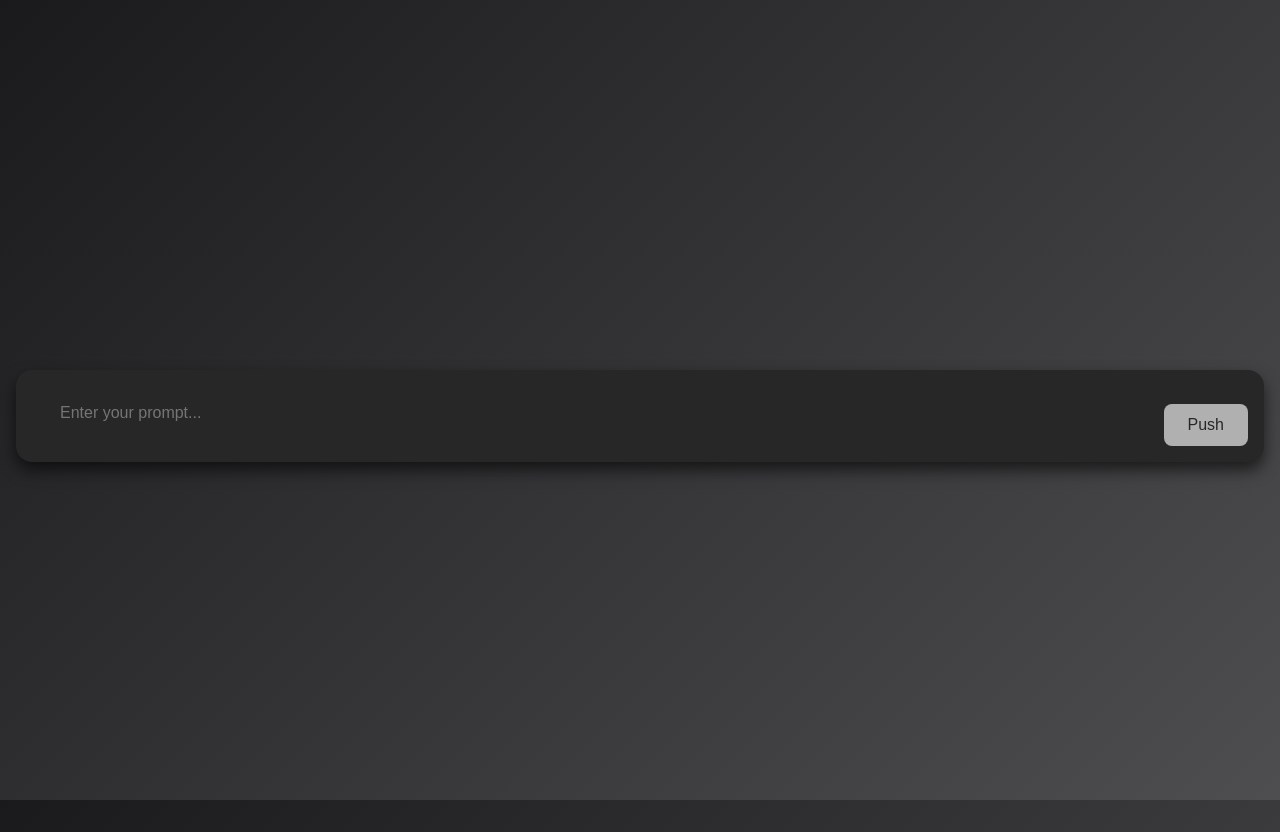
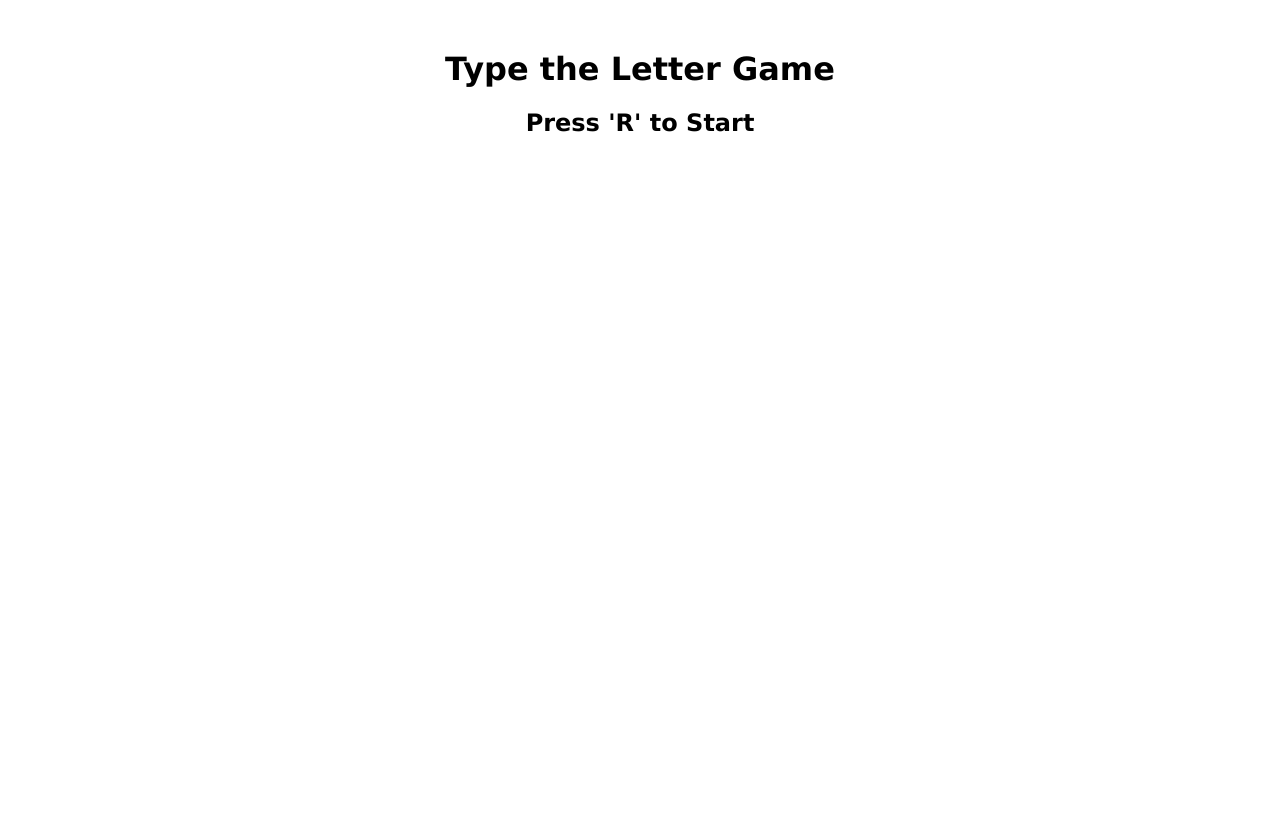
Before and after one commit to WallowWaz/push-mvp, a React (Create React App) app: page / in a window 1280 px wide. After the commit the page ends 800 px from the top, so only its background shows below. Built offline with nearby package versions, Linux system fonts and the light colour scheme.

Commit message:
Reconnect to Github

```diff
--- a/src/App.css
+++ b/src/App.css
@@ -1,116 +1,100 @@
-/* Global Styles */
-body, html {
-  margin: 0;
-  padding: 0;
-  height: 100%;
-  background: linear-gradient(135deg, #1a1a1d, #4e4e50); /* Subtle gradient background */
-  color: #f5f5f5;
-  font-family: 'Roboto', sans-serif; /* Modern font */
+.game-container {
+  text-align: center;
+  margin-top: 50px;
+  /* Use Verdana first, then common monospace fonts, then generic sans-serif */
+  font-family: Verdana, Consolas, 'Courier New', monospace, sans-serif;
 }
 
-/* Container centers content */
-.container {
-  display: flex;
-  align-items: center;
-  justify-content: center;
-  height: 100vh;
-  padding: 1rem;
+.target-letter {
+  font-size: 100px;
+  font-weight: bold;
+  margin: 20px;
+  /* Prioritize clear monospace fonts for the target letter */
+  font-family: Consolas, 'Courier New', 'Lucida Console', Monaco, monospace;
 }
 
-/* App box styling */
-.app-box {
-  text-align: center;
-  padding: 2rem;
-  border: none;
-  border-radius: 16px;
-  box-shadow: 0 8px 16px rgba(0, 0, 0, 0.6);
-  background-color: #272727;
-  width: 100%;
-  max-width: 100%; /* Removed fixed max-width */
-  position: relative; /* Establish positioning context for button */
+button {
+  padding: 10px 20px;
+  font-size: 16px;
+  cursor: pointer;
 }
 
-/* Input field styling */
-.input-field {
-  width: 100%;
-  display: block;
-  margin: 0; /* Flush with container */
-  padding: 0.1rem 0.75rem 0.5rem 0.75rem; /* Minimal top padding to push text to the top */
-  background-color: transparent;  /* Seamless with app box */
-  border: none; /* No borders */
-  color: #f5f5f5;
-  font-size: 1rem;
-  text-align: left; /* Align text to the left */
-  box-sizing: border-box;
+.game-over p,
+.game-play p {
+  font-size: 20px;
 }
 
-/* Remove focus outline and glowing effect */
-.input-field:focus {
-  outline: none;
-  box-shadow: none;
+.speed-indicator {
+  font-size: 18px;
+  font-style: italic;
+  /* Red/Average style (Default) */
+  color: #8B0000; /* Dark red text */
+  font-weight: bold;
+  text-shadow:
+    0 0 3px #FF4500, /* Red-orange inner */
+    0 0 6px #DC143C; /* Crimson outer */
+  margin-top: -15px;
+  margin-bottom: 10px;
+  transition: text-shadow 0.3s ease-out, color 0.3s ease-out; /* Smooth transition */
 }
 
-/* Placeholder styling */
-.input-field::placeholder {
-  text-align: left; /* Align placeholder text to the left */
+/* Style for the "Good!" state (Yellow Glow) */
+.speed-indicator.good {
+  color: #660; /* Darker yellow text */
+  text-shadow:
+    0 0 5px #ff0,   /* Inner yellow glow */
+    0 0 10px #ff0,  /* Middle yellow glow */
+    0 0 15px #ffcc00; /* Fainter outer yellow-orange */
 }
 
-/* Push It button styling */
-.push-button {
-  position: absolute; /* Lock button's position within .app-box */
-  bottom: 1rem;       /* Distance from bottom */
-  right: 1rem;        /* Distance from right */
-  padding: 0.75rem 1.5rem;
-  border: none;
-  border-radius: 8px;
-  background-color: #b0b0b0;  /* More grey background */
-  color: #272727; /* Dark text for contrast */
-  font-size: 1rem;
-  cursor: pointer;
-  transition: box-shadow 0.3s ease, transform 0.3s ease;
+/* Style for the "Amazing!" state (Green Glow) */
+.speed-indicator.amazing {
+  color: #030; /* Darker green text */
+  text-shadow:
+    0 0 5px #0f0,   /* Inner green glow */
+    0 0 10px #0f0,  /* Middle green glow */
+    0 0 15px #0c0,  /* Outer green glow */
+    0 0 20px #090;  /* Fainter outer green */
 }
 
-/* Button hover effect */
-.push-button:hover {
-  box-shadow: 0 0 12px 4px #ffffff; /* White glowing effect */
-  transform: translateY(-2px);
-}
+/* --- Mobile Styles --- */
+@media (max-width: 600px) {
+  .game-container {
+    margin-top: 20px;
+    padding: 10px;
+  }
 
-/* Loading message styling */
-.loading {
-  margin-top: 1rem;
-  font-size: 1rem;
-}
+  h1 {
+    font-size: 1.8em; /* Slightly smaller title */
+  }
 
-/* Result message styling */
-.result {
-  margin-top: 1rem;
-  font-size: 1rem;
-}
+  .target-letter {
+    font-size: 80px; /* Smaller target letter */
+    margin: 15px;
+  }
 
-/* Link styling */
-.result a {
-  color: #00e6ff;
-  text-decoration: none;
-}
+  .game-over h2,
+  .game-play p {
+    font-size: 18px; /* Adjust text size */
+  }
 
-.result a:hover {
-  text-decoration: underline;
-}
+  .game-over p {
+     margin-bottom: 15px;
+  }
 
-/* Enhanced mobile responsiveness */
-@media (max-width: 480px) {
-  .app-box {
-    padding: 1.5rem;
-    margin: 0 1rem;
+  button {
+    padding: 12px 25px; /* Larger button for tapping */
+    font-size: 18px;
   }
-  .push-button {
-    position: static; /* Remove absolute positioning to flow properly */
-    width: 100%;
-    padding: 0.75rem;
-    margin-top: 1rem; /* Add space above button */
+
+  .speed-indicator {
+    font-size: 16px;
+    margin-top: -10px;
   }
-  .input-field {
-    padding: 0.25rem 0.75rem 0.5rem 0.75rem;
+
+  /* Ensure game area is easily tappable to focus input */
+  .game-play {
+     cursor: pointer; /* Indicate tappable area */
+     padding-bottom: 20px; /* Add some space at the bottom */
   }
 }
--- a/src/App.js
+++ b/src/App.js
@@ -1,51 +1,209 @@
-import React, { useState } from 'react';
+import React, { useState, useEffect, useRef, useCallback } from 'react';
 import './App.css';
 
-function App() {
-  const [prompt, setPrompt] = useState('');
-  const [loading, setLoading] = useState(false);
-  const [appReady, setAppReady] = useState(false);
+const lowercaseLetters = 'abcdefghijklmnopqrstuvwxyz';
+const uppercaseLetters = 'ABCDEFGHIJKLMNOPQRSTUVWXYZ';
 
-  const handlePushIt = () => {
-    setLoading(true);
-    setAppReady(false);
-    // Simulate code generation/deployment delay
-    setTimeout(() => {
-      setLoading(false);
-      setAppReady(true);
-    }, 2000);
+export default function App() {
+  const [targetLetter, setTargetLetter] = useState('');
+  const [score, setScore] = useState(0);
+  const [timeLeft, setTimeLeft] = useState(1200); // Make the initial timer slightly faster
+  const [gameOver, setGameOver] = useState(true); // Start in pre-game state
+  const timerRef = useRef(null);
+  const [availableLetters, setAvailableLetters] = useState(lowercaseLetters);
+  const [letterTimestamp, setLetterTimestamp] = useState(0); // Timestamp when the current letter appeared
+  const [speedIndicator, setSpeedIndicator] = useState(''); // To display 'average', 'good', 'amazing'
+  const [gameStartTime, setGameStartTime] = useState(0); // Timestamp when the game started
+  const [roundCount, setRoundCount] = useState(0); // Track successful rounds
+  const inputRef = useRef(null); // Ref for the hidden input
+
+  // Basic mobile detection (can be improved)
+  const isMobile = /Mobi|Android/i.test(navigator.userAgent);
+
+  // Effect to update the available letters based on ROUND COUNT
+  useEffect(() => {
+    let currentPool = lowercaseLetters;
+    // Lower round thresholds (e.g., 15, 30, 45 rounds)
+    if (roundCount >= 45) { // Round 45+: All capitals
+      currentPool += uppercaseLetters;
+    } else if (roundCount >= 30) { // Round 30-44: Add first 15 capitals
+      currentPool += uppercaseLetters.substring(0, 15);
+    } else if (roundCount >= 15) { // Round 15-29: Add first 5 capitals
+      currentPool += uppercaseLetters.substring(0, 5);
+    }
+
+    // Update state only if the pool has changed
+    setAvailableLetters((prevAvailableLetters) => {
+        if (currentPool !== prevAvailableLetters) {
+            console.log(`Round: ${roundCount}, Updated letter pool size: ${currentPool.length}`);
+            return currentPool;
+        }
+        return prevAvailableLetters; // No change needed
+    });
+
+  }, [roundCount]); // Rerun effect only when roundCount changes
+
+  const generateLetter = useCallback(() => {
+    const randomIndex = Math.floor(Math.random() * availableLetters.length);
+    const letter = availableLetters[randomIndex];
+    console.log('Generated letter:', letter, 'from pool size:', availableLetters.length);
+    return letter;
+  }, [availableLetters]);
+
+  // Function to focus the hidden input on mobile
+  const focusInput = useCallback(() => {
+    if (isMobile && inputRef.current) {
+      inputRef.current.focus();
+    }
+  }, [isMobile]); // Dependency on isMobile
+
+  const startGame = useCallback(() => {
+    setScore(0);
+    setTimeLeft(1200);
+    setGameOver(false);
+    const initialLetters = lowercaseLetters;
+    setAvailableLetters(initialLetters);
+    const firstLetterIndex = Math.floor(Math.random() * initialLetters.length);
+    const firstLetter = initialLetters[firstLetterIndex];
+    setTargetLetter(firstLetter);
+    setLetterTimestamp(Date.now());
+    setSpeedIndicator('');
+    setGameStartTime(Date.now()); // Keep gameStartTime if needed elsewhere, or remove if not
+    setRoundCount(0); // Reset round count on new game
+    console.log('startGame set targetLetter to:', firstLetter);
+    focusInput(); // Focus input on game start
+  }, [focusInput]); // Add focusInput dependency
+
+  const handleKeyDown = useCallback((e) => {
+    // If game is over (or hasn't started), listen for 'R' to start/restart
+    if (gameOver) {
+      if (e.key.toLowerCase() === 'r') {
+        console.log("Starting/Restarting game with 'R' key");
+        startGame();
+      }
+      return; // Ignore other keys when game is over/not started
+    }
+
+    // --- Game is active ---
+    if (!/^[a-zA-Z]$/.test(e.key)) return;
+    if (!targetLetter) return; // Should not happen if game is active
+
+    console.log("Pressed:", e.key, "Target:", targetLetter);
+
+    if (e.key === targetLetter) {
+      clearTimeout(timerRef.current);
+
+      // --- Calculate Reaction Time & Score ---
+      const reactionTime = Date.now() - letterTimestamp;
+      let points = 0;
+      let indicator = '';
+
+      // Define time thresholds - Increase threshold for "Amazing!"
+      if (reactionTime <= 500) { // Changed from 400ms to 500ms
+        points = 30;
+        indicator = 'Amazing!';
+      } else if (reactionTime <= 800) { // Keep "Good!" threshold
+        points = 20;
+        indicator = 'Good!';
+      } else { // Average or slower
+        points = 10;
+        indicator = 'Average';
+      }
+      console.log(`Reaction: ${reactionTime}ms, Points: ${points}, Indicator: ${indicator}`);
+
+      setScore((prevScore) => prevScore + points);
+      setSpeedIndicator(indicator); // Set the indicator text
+      setRoundCount((prevRoundCount) => prevRoundCount + 1); // Increment round count
+
+      // --- Generate Next Letter & Record Timestamp ---
+      const nextLetter = generateLetter();
+      setTargetLetter(nextLetter);
+      setLetterTimestamp(Date.now()); // Record timestamp for the new letter
+      focusInput(); // Re-focus input after correct key
+
+    } else {
+      setGameOver(true); // End the game on wrong key
+      setSpeedIndicator(''); // Clear indicator on game over
+    }
+  }, [targetLetter, gameOver, generateLetter, startGame, letterTimestamp, focusInput]); // Add focusInput dependency
+
+  // Effect for adding/removing the keydown listener (no change needed)
+  useEffect(() => {
+    document.addEventListener('keydown', handleKeyDown);
+    return () => {
+      document.removeEventListener('keydown', handleKeyDown);
     };
+  }, [handleKeyDown]);
+
+  // Timer effect (no change needed)
+  useEffect(() => {
+    if (!gameOver && targetLetter) {
+      clearTimeout(timerRef.current);
+      const currentLetter = targetLetter;
+      timerRef.current = setTimeout(() => {
+        setGameOver((prevGameOver) => {
+          if (!prevGameOver && targetLetter === currentLetter) {
+            return true;
+          }
+          return prevGameOver;
+        });
+      }, timeLeft);
+    } else { // Clear timer if game is over or targetLetter is missing
+      clearTimeout(timerRef.current);
+    }
+    return () => clearTimeout(timerRef.current);
+  }, [targetLetter, timeLeft, gameOver]);
 
   return (
-    <div className="container">
-      <div className="app-box">
+    <div className="game-container">
+      {/* Hidden Input for Mobile Keyboard */}
       <input
+        ref={inputRef}
         type="text"
-          placeholder="Enter your prompt..."
-          value={prompt}
-          onChange={(e) => setPrompt(e.target.value)}
-          disabled={loading}
-          className="input-field"
+        readOnly // Prevent actual typing in this field if possible
+        style={{
+          position: 'absolute',
+          left: '-9999px', // Move off-screen
+          top: '-9999px',
+          opacity: 0, // Make invisible
+          pointerEvents: 'none', // Prevent interaction
+        }}
+        // Optional: Handle input event to clear it immediately if needed
+        onInput={(e) => e.target.value = ''}
       />
-        <button
-          onClick={handlePushIt}
-          disabled={loading || prompt.trim() === ""}
-          className="push-button"
-        >
-          Push
-        </button>
-        {loading && <div className="loading">Loading...</div>}
-        {appReady && (
-          <div className="result">
-            <p>Your app is ready!</p>
-            <a href="https://push-todo.vercel.app" target="_blank" rel="noopener noreferrer">
-              Visit App
-            </a>
+
+      <h1>Type the Letter Game</h1>
+      {gameOver ? (
+        <div className="game-over">
+          {/* Check score and targetLetter to differentiate initial state from actual game over */}
+          {score === 0 && targetLetter === '' ? (
+            <h2>Press 'R' to Start</h2>
+          ) : (
+            <>
+              <h2>Game Over!</h2>
+              <p>Your score: {score}</p>
+              <button onClick={startGame}>Restart Game</button>
+              <p>(Or press 'R')</p>
+            </>
+          )}
+        </div>
+      ) : (
+        // Add onClick to game area to help focus input on mobile taps
+        <div className="game-play" onClick={focusInput}>
+          <p>Press the following letter:</p>
+          <div className="target-letter">{targetLetter || '...'}</div>
+          {/* Conditionally apply the 'amazing' or 'good' class */}
+          {speedIndicator && (
+            <p className={`speed-indicator ${
+              speedIndicator === 'Amazing!' ? 'amazing' : speedIndicator === 'Good!' ? 'good' : '' // Average uses base style
+            }`}>
+              {speedIndicator}
+            </p>
+          )}
+          <p>Score: {score}</p>
+          <p>Rounds: {roundCount}</p>
         </div>
       )}
     </div>
-    </div>
   );
 }
-
-export default App;
```
Lines whose indentation alone changed are shown as unchanged.
